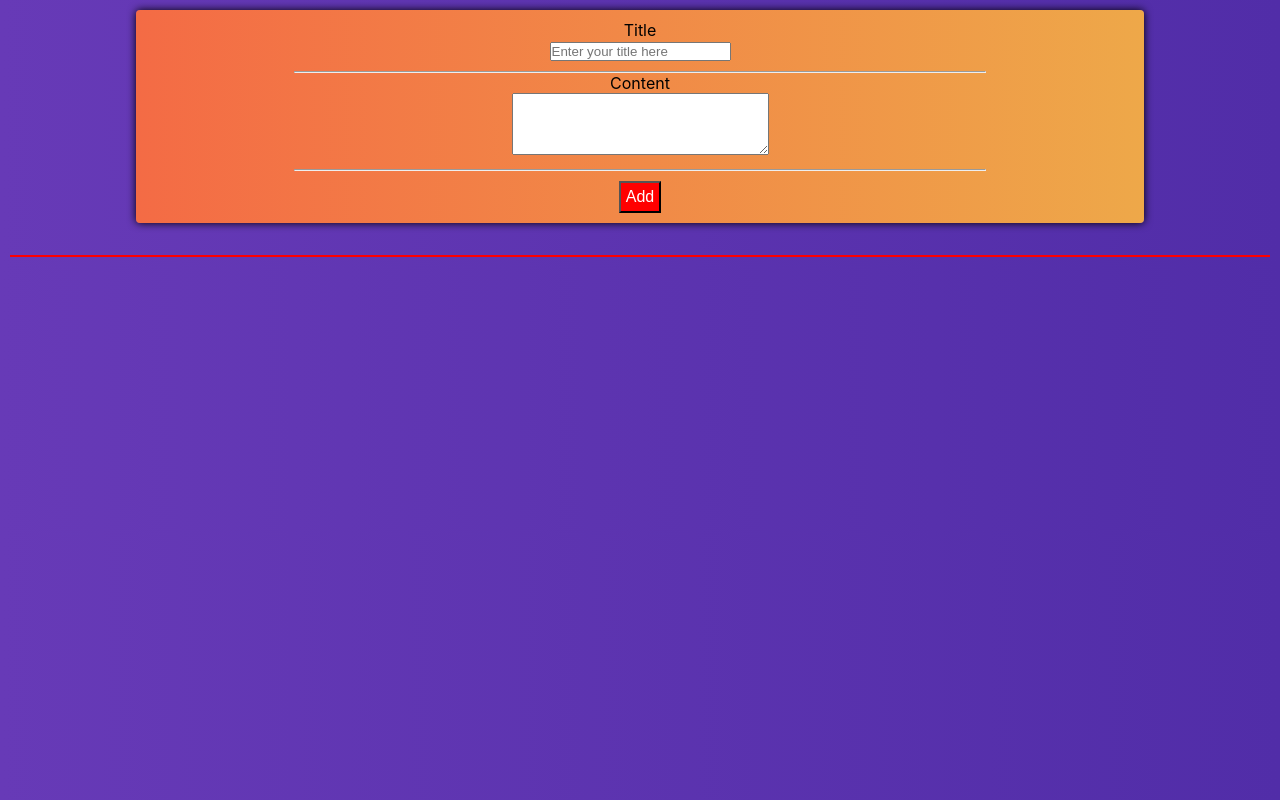
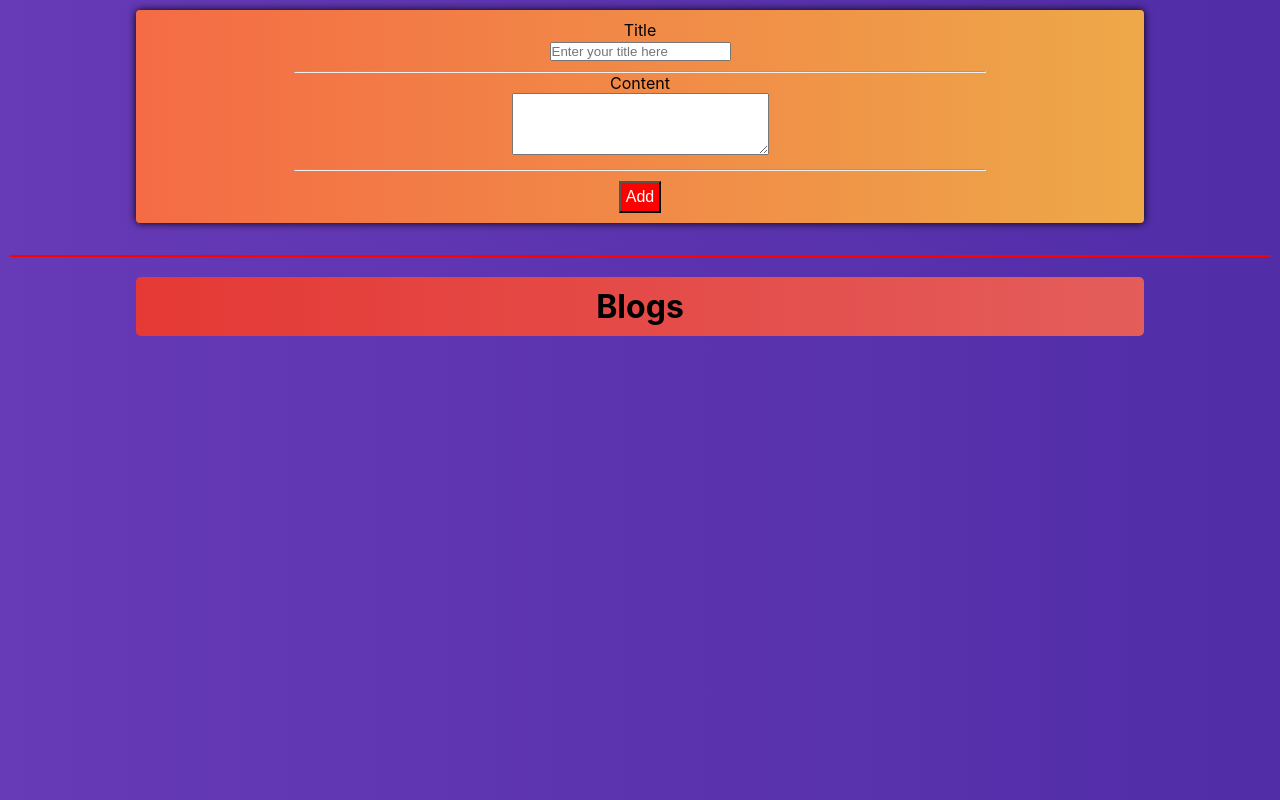
Before and after one commit to Plvishal/React-Hooks-2023, a React (Create React App) app: page / in a window 1280 px wide. Built offline with nearby package versions, Linux system fonts and the light colour scheme; the HTML template or start-up script is replaced by a standard one.

Commit message:
useState method and onchange

```diff
--- a/src/components/indexC.js
+++ b/src/components/indexC.js
@@ -1,27 +1,51 @@
+import { useState } from 'react';
 import React from 'react';
 import './styles/style.css';
 
-function indexC() {
+function IndexC() {
+  const [title, setTitle] = useState('');
+  const [content, setContent] = useState('');
+  function handleSubmit(e) {
+    e.preventDefault();
+  }
   return (
     <>
       <div className="form_container">
-        <form>
+        <form onSubmit={handleSubmit}>
           <label htmlFor="title">Title</label>
           <br />
 
-          <input type="text" name="title" placeholder="Enter your title here" />
+          <input
+            type="text"
+            name="title"
+            placeholder="Enter your title here"
+            value={title}
+            onChange={(e) => setTitle(e.target.value)}
+          />
           <hr />
           <label htmlFor="content">Content</label>
           <br />
-          <textarea name="content" rows={4} cols={30}></textarea>
+          <textarea
+            name="content"
+            rows={4}
+            cols={30}
+            value={content}
+            onChange={(e) => setContent(e.target.value)}
+          ></textarea>
           <hr />
           <button>Add</button>
         </form>
       </div>
-      <hr  className='hr_sec'/>
-      <div className="showblog_container"></div>
+      <hr className="hr_sec" />
+      <div className="showblog_container">
+        <h1>Blogs</h1>
+        <div>
+          <h1>{title}</h1>
+          <p>{content}</p>
+        </div>
+      </div>
     </>
   );
 }
 
-export default indexC;
+export default IndexC;
--- a/src/components/styles/style.css
+++ b/src/components/styles/style.css
@@ -34,3 +34,11 @@ button {
   font-size: medium;
   margin-top: 10px;
 }
+.showblog_container {
+  width: 80%;
+  margin: auto;
+  margin-top: 20px;
+  padding: 10px;
+  background: linear-gradient(to right, #e53935, #e35d5b);
+  border-radius: 5px;
+}
```
